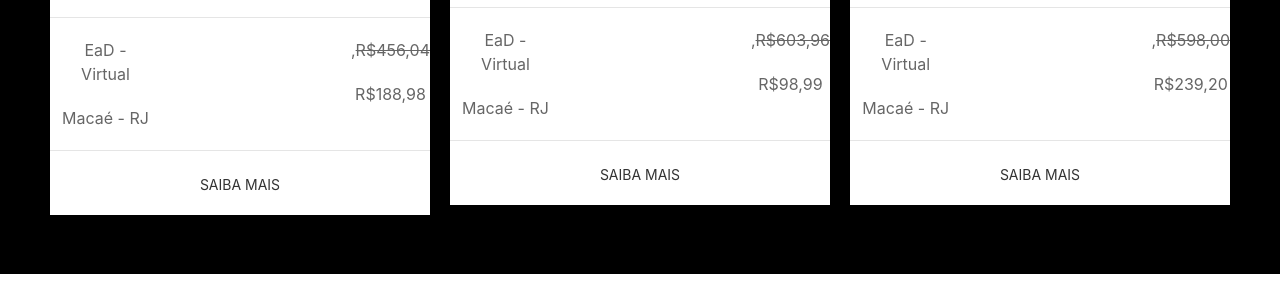
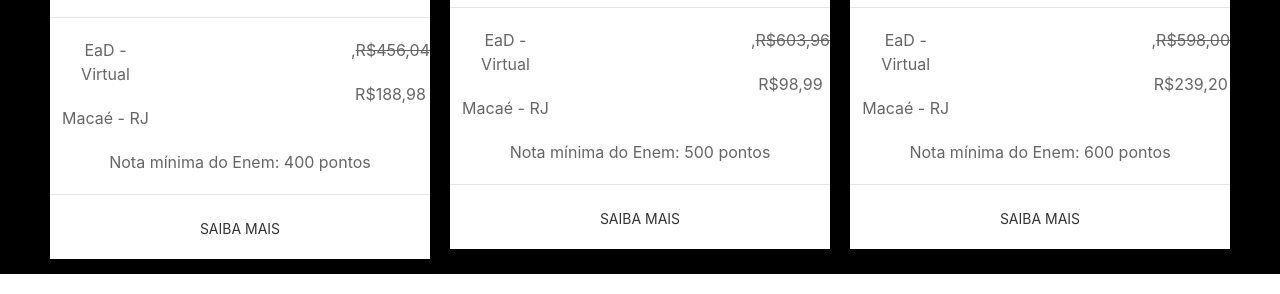
Before and after one commit to AlexMurthaRJ/Tech4me-Itau, a plain HTML site: page Aula3/Aula3 - Atividade3 - Site de faculdade.html in a window 1280 px wide. Shown: the part 506-800 px from the top of the page. Drawn offline with nearby package versions, Linux system fonts and the light colour scheme.

Commit message:
modified:   Aula3/Aula3 - Atividade3 - Site de faculdade.html

```diff
--- a/Aula3/Aula3 - Atividade3 - Site de faculdade.html
+++ b/Aula3/Aula3 - Atividade3 - Site de faculdade.html
@@ -177,6 +177,9 @@
                             <p>R$188,98</p>
                         </div>
                     </div>
+                    <div>
+                        <p>Nota mínima do Enem: 400 pontos</p>
+                    </div>
                     <div class="uk-card-footer">
                         <a href="#" class="uk-button uk-button-text">Saiba Mais</a>
                     </div>
@@ -206,6 +209,9 @@
                             <p>,<strike>R$603,96</strike></p>
                             <p>R$98,99</p>
                         </div>
+                    </div>
+                    <div>
+                        <p>Nota mínima do Enem: 500 pontos</p>
                     </div>
                     <div class="uk-card-footer">
                         <a href="#" class="uk-button uk-button-text">Saiba Mais</a>
@@ -237,6 +243,9 @@
                             <p>R$239,20</p>
                         </div>
                     </div>
+                    <div>
+                        <p>Nota mínima do Enem: 600 pontos</p>
+                    </div>
                     <div class="uk-card-footer">
                         <a href="#" class="uk-button uk-button-text">Saiba Mais</a>
                     </div>
```
